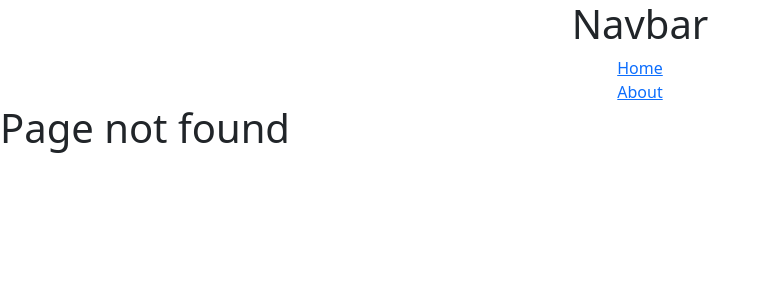
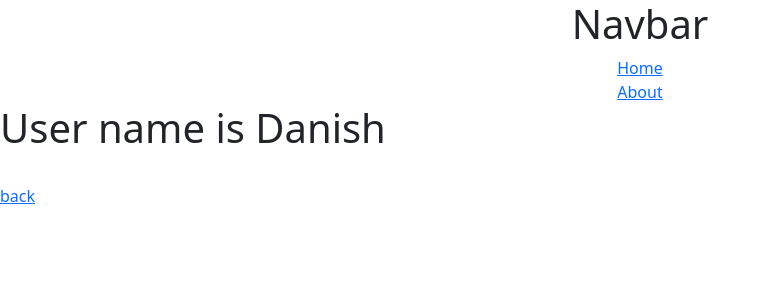
Before and after one commit to hmfaaiz/react_challenge, a React (Create React App) app: page /user/Danish in a window 1280 px wide. Before the commit this address had no page. Shown: the top 300 px of the page, without its empty margins (0-770 px from the left). Built offline with nearby package versions, Linux system fonts and the light colour scheme.

Commit message:
useParams is used in user page

```diff
--- a/src/components/About.js
+++ b/src/components/About.js
@@ -6,6 +6,10 @@ function About() {
       <h1>About</h1>
       <p>This is about page</p>
       <Link to="/home" >Go to Home</Link>
+      <br/>
+        <Link to="/user/David" >David</Link>
+        <br/>
+        <Link to="/user/Danish" >Danish</Link>
     </div>
   )
 }
--- a/src/components/Navbar.js
+++ b/src/components/Navbar.js
@@ -14,6 +14,7 @@ function Navbar() {
         <br />
         <Link to="/about" >About</Link>
 
+
       </div>
 
   );
--- /dev/null
+++ b/src/components/User.js
@@ -0,0 +1,14 @@
+import React from 'react'
+import {useParams,Link} from "react-router-dom"
+function User() {
+    const {name}=useParams()
+  return (
+    <div>
+      <h1>User name is {name}</h1>
+      <br/>
+      <Link to="/home" >back</Link>
+    </div>
+  )
+}
+
+export default User
--- a/src/index.js
+++ b/src/index.js
@@ -16,6 +16,7 @@ import UseRef from './components/UseRef';
 import Home from "./components/Home"
 import About from "./components/About"
 import Navbar from "./components/Navbar"
+import User from "./components/User"
 import { BrowserRouter, Route, Routes,Link } from "react-router-dom";
 
 const root = ReactDOM.createRoot(document.getElementById('root'));
@@ -40,6 +41,7 @@ root.render(
           <Route path="/home" element={<Home />} />
 
           <Route path="/about" element={<About />} />
+          <Route path="/user/:name" element={<User />} />
           <Route path="/*" element={<h1>Page not found </h1>} />
         </Routes>
       </BrowserRouter>
```
